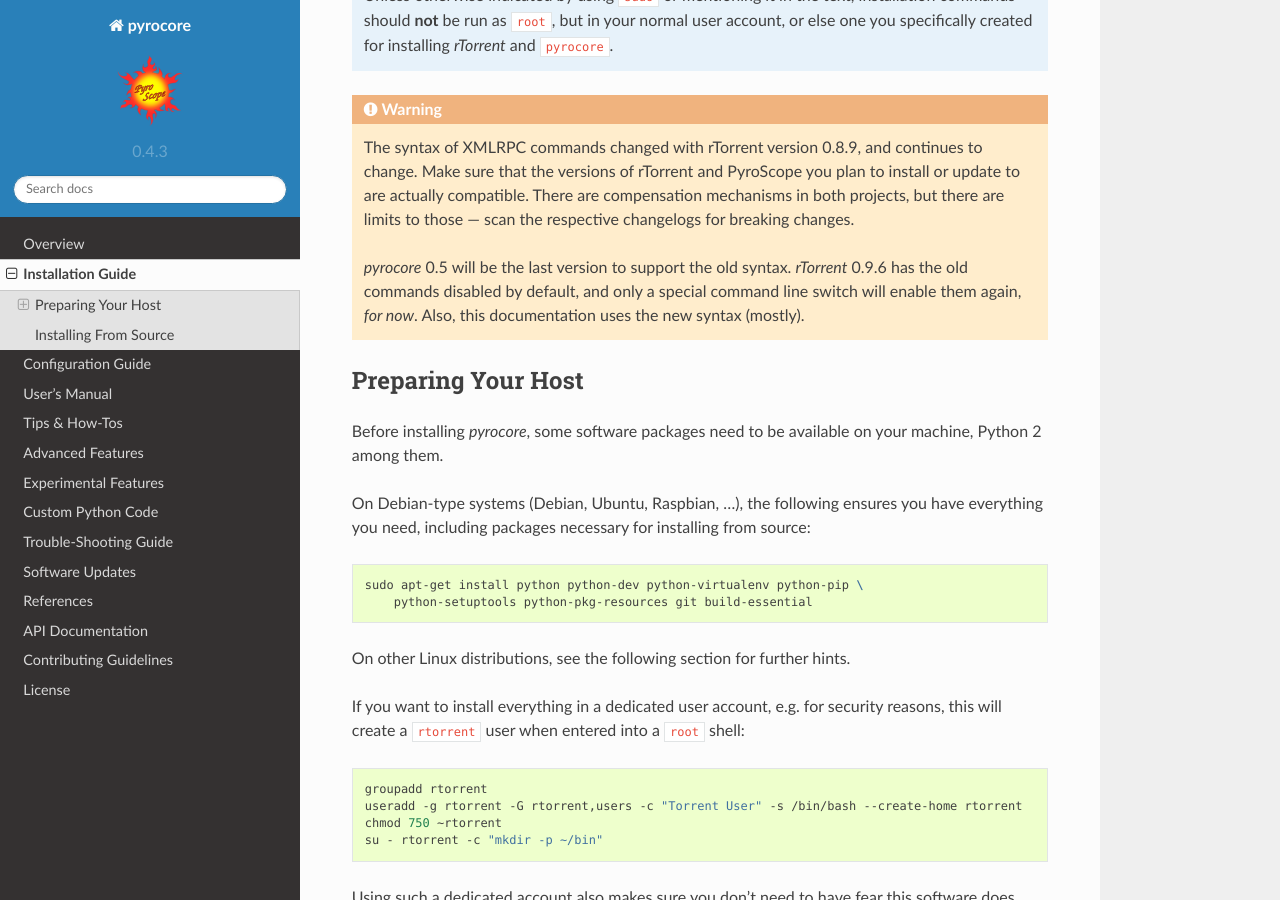
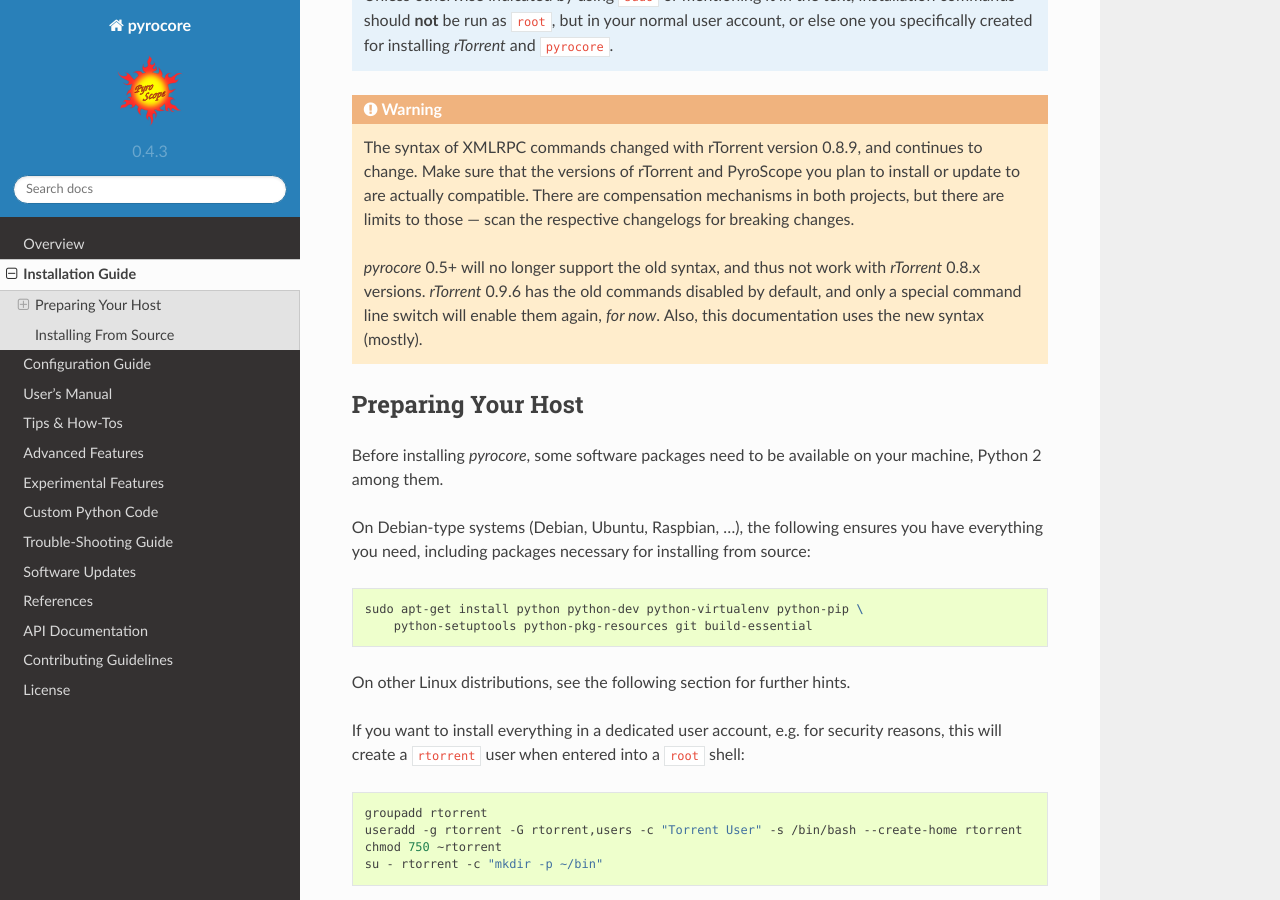
Before and after one commit to pyroscope/pyrocore, a Sphinx documentation site: the page built from docs/installation.rst, in a window 1280 px wide and 900 px high, scrolled down 313 px. Built offline with Sphinx 7.4.7 and the Read the Docs theme 2.0.0, drawn with Linux system fonts in a browser that asks for light colours.

Commit message:
no more 0.8.x

```diff
--- a/docs/include-xmlrpc-dialects.rst
+++ b/docs/include-xmlrpc-dialects.rst
@@ -8,7 +8,8 @@
     There are compensation mechanisms in both projects, but there are limits to those
     — scan the respective changelogs for breaking changes.
 
-    *pyrocore* 0.5 will be the last version to support the old syntax.
+    *pyrocore* 0.5+ will no longer support the old syntax, and thus not work
+    with *rTorrent* 0.8.x versions.
     *rTorrent* 0.9.6 has the old commands disabled by default, and only a
     special command line switch will enable them again, *for now*.
     Also, this documentation uses the new syntax (mostly).
```
